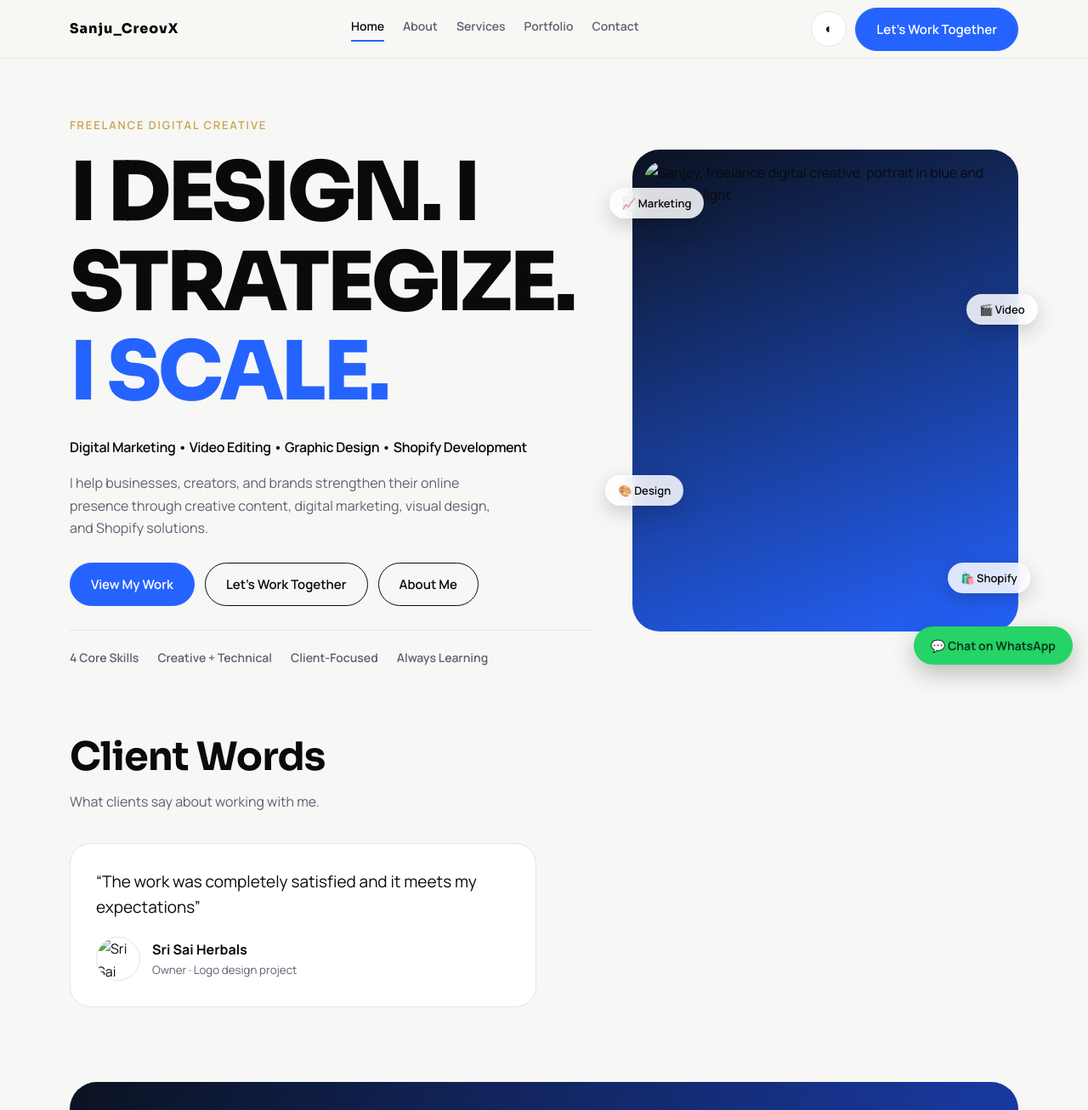
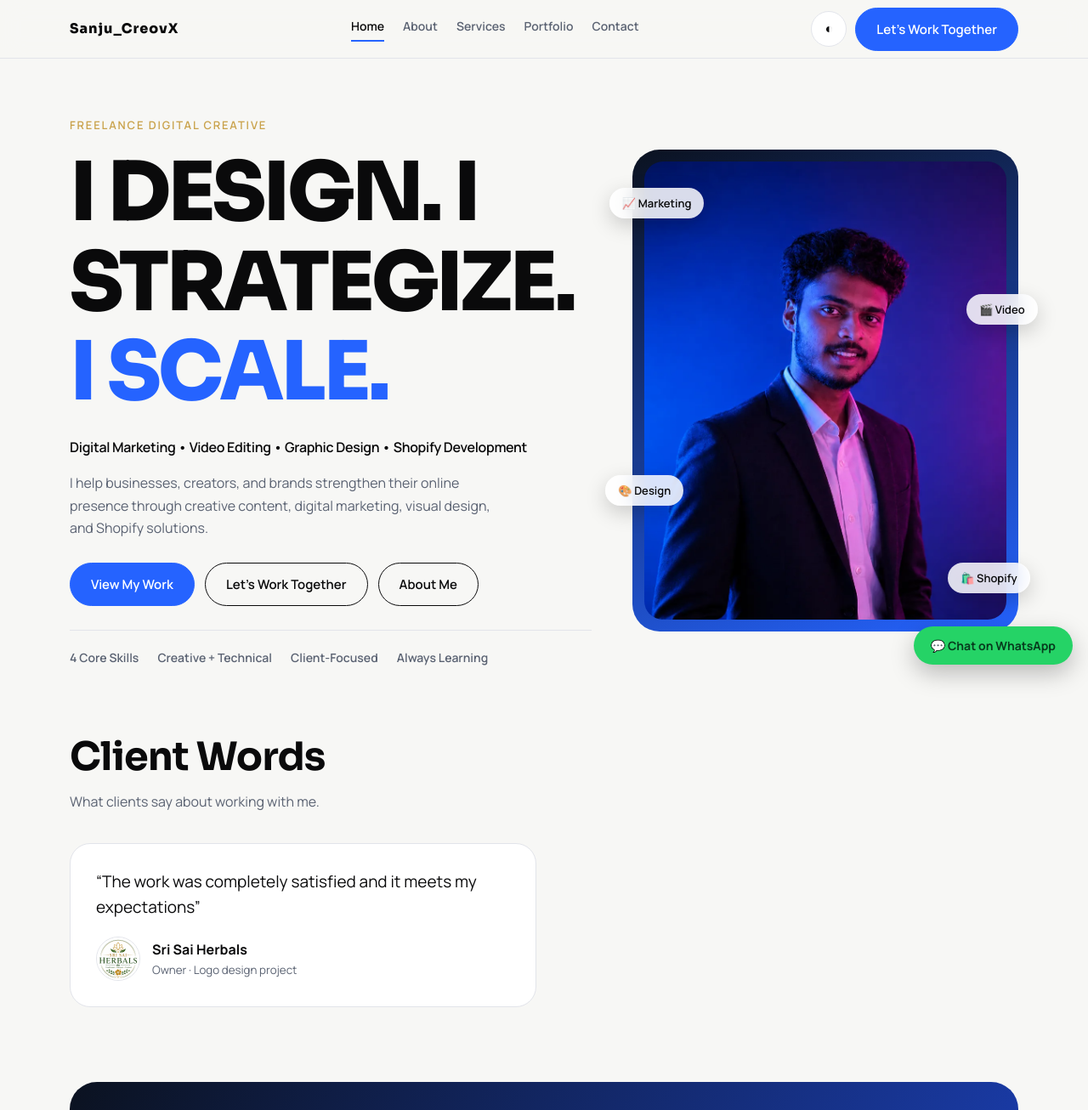
Before and after one commit to sanjey0508-ship-it/sanjeyyyyy, a plain HTML site: page index.html in a window 1280 px wide. Shown: the top 1306 px of the page at 85% size. Drawn offline with Linux system fonts and the light colour scheme.

Commit message:
Add files via upload

```diff
--- a/index.html
+++ b/index.html
@@ -15,17 +15,17 @@
 <meta property="og:title" content="Sanjey | Freelance Digital Marketing, Video Editing &amp; Shopify">
 <meta property="og:description" content="Freelance digital creative offering digital marketing, video editing, graphic design and Shopify store development for brands, creators and small businesses.">
 <meta property="og:url" content="https://sanjeyyyyy.vercel.app/">
-<meta property="og:image" content="https://sanjeyyyyy.vercel.app/images/og-image.png">
+<meta property="og:image" content="https://sanjeyyyyy.vercel.app/og-image.png">
 <meta property="og:image:width" content="1200"><meta property="og:image:height" content="630">
 <meta property="og:locale" content="en_IN">
 <meta name="twitter:card" content="summary_large_image">
 <meta name="twitter:title" content="Sanjey | Freelance Digital Marketing, Video Editing &amp; Shopify">
 <meta name="twitter:description" content="Freelance digital creative offering digital marketing, video editing, graphic design and Shopify store development for brands, creators and small businesses.">
-<meta name="twitter:image" content="https://sanjeyyyyy.vercel.app/images/og-image.png">
+<meta name="twitter:image" content="https://sanjeyyyyy.vercel.app/og-image.png">
 <link rel="icon" href="favicon.svg" type="image/svg+xml">
 <link rel="apple-touch-icon" href="apple-touch-icon.png">
-<link rel="preload" as="image" href="images/sanjey-neon.webp" fetchpriority="high">
-<script type="application/ld+json">{"@context":"https://schema.org","@graph":[{"@type":"WebSite","@id":"https://sanjeyyyyy.vercel.app/#website","url":"https://sanjeyyyyy.vercel.app/","name":"Sanjey","inLanguage":"en-IN"},{"@type":["Person","ProfessionalService"],"@id":"https://sanjeyyyyy.vercel.app/#sanjey","name":"Sanjey","url":"https://sanjeyyyyy.vercel.app/","image":"https://sanjeyyyyy.vercel.app/images/sanjey-neon.webp","jobTitle":"Freelance Digital Creative","description":"Freelance digital creative offering digital marketing, video editing, graphic design and Shopify store development for brands, creators and small businesses.","areaServed":"IN","knowsAbout":["Digital Marketing","Video Editing","Graphic Design","Shopify Development","Social Media Marketing","Meta Ads"],"sameAs":["https://instagram.com/Sanjuu_CreovX"],"hasOfferCatalog":{"@type":"OfferCatalog","name":"Services","itemListElement":[{"@type":"Offer","itemOffered":{"@type":"Service","name":"Digital Marketing"}},{"@type":"Offer","itemOffered":{"@type":"Service","name":"Video Editing"}},{"@type":"Offer","itemOffered":{"@type":"Service","name":"Graphic Design"}},{"@type":"Offer","itemOffered":{"@type":"Service","name":"Shopify Development"}}]}}]}</script>
+<link rel="preload" as="image" href="sanjey-neon.webp" fetchpriority="high">
+<script type="application/ld+json">{"@context":"https://schema.org","@graph":[{"@type":"WebSite","@id":"https://sanjeyyyyy.vercel.app/#website","url":"https://sanjeyyyyy.vercel.app/","name":"Sanjey","inLanguage":"en-IN"},{"@type":["Person","ProfessionalService"],"@id":"https://sanjeyyyyy.vercel.app/#sanjey","name":"Sanjey","url":"https://sanjeyyyyy.vercel.app/","image":"https://sanjeyyyyy.vercel.app/sanjey-neon.webp","jobTitle":"Freelance Digital Creative","description":"Freelance digital creative offering digital marketing, video editing, graphic design and Shopify store development for brands, creators and small businesses.","areaServed":"IN","knowsAbout":["Digital Marketing","Video Editing","Graphic Design","Shopify Development","Social Media Marketing","Meta Ads"],"sameAs":["https://instagram.com/Sanjuu_CreovX"],"hasOfferCatalog":{"@type":"OfferCatalog","name":"Services","itemListElement":[{"@type":"Offer","itemOffered":{"@type":"Service","name":"Digital Marketing"}},{"@type":"Offer","itemOffered":{"@type":"Service","name":"Video Editing"}},{"@type":"Offer","itemOffered":{"@type":"Service","name":"Graphic Design"}},{"@type":"Offer","itemOffered":{"@type":"Service","name":"Shopify Development"}}]}}]}</script>
 
 </head>
 <body>
@@ -44,13 +44,13 @@
 <div class="ctas"><a class="btn p" href="portfolio.html">View My Work</a><a class="btn" href="contact.html">Let's Work Together</a><a class="btn" href="about.html">About Me</a></div>
 <div class="trust"><span>4 Core Skills</span><span>Creative + Technical</span><span>Client-Focused</span><span>Always Learning</span></div>
 </div>
-<div class="pic"><img src="images/sanjey-neon.webp" width="899" height="1200" alt="Sanjey, freelance digital creative, portrait in blue and magenta light" fetchpriority="high">
+<div class="pic"><img src="sanjey-neon.webp" width="899" height="1200" alt="Sanjey, freelance digital creative, portrait in blue and magenta light" fetchpriority="high">
 <span class="chip c1">📈 Marketing</span><span class="chip c2">🎬 Video</span><span class="chip c3">🎨 Design</span><span class="chip c4">🛍️ Shopify</span></div>
 </div></header>
 
 <section id="testimonials" style="padding-top:0"><div class="wrap rv">
 <h2>Client Words</h2><p class="sub">What clients say about working with me.</p>
-<div class="grid g2" id="testi"><figure class="card tq"><blockquote>“The work was completely satisfied and it meets my expectations”</blockquote><figcaption><img src="images/sri-sai-herbals-logo.webp" alt="Sri Sai Herbals logo"><span><b>Sri Sai Herbals</b><small>Owner · Logo design project</small></span></figcaption></figure></div>
+<div class="grid g2" id="testi"><figure class="card tq"><blockquote>“The work was completely satisfied and it meets my expectations”</blockquote><figcaption><img src="sri-sai-herbals-logo.webp" alt="Sri Sai Herbals logo"><span><b>Sri Sai Herbals</b><small>Owner · Logo design project</small></span></figcaption></figure></div>
 </div></section>
 
 <section style="padding-top:0"><div class="wrap rv"><div class="quote"><h2>Need a custom project?</h2><p>Every project is different. Tell me what you're looking to build, and I'll provide a suitable scope and quote.</p><a class="btn" href="contact.html">Request a Quote</a></div></div></section>
--- a/main.js
+++ b/main.js
@@ -13,7 +13,7 @@ const SKILLS = {Marketing:["Social Media Marketing","SEO","Meta Ads","Content St
 const TOOLS = [["Canva",1],["CapCut",1],["Photoshop",1],["Premiere Pro",1],["Meta Ads Manager",1],["Google Analytics",1],["Shopify",1],["Liquid",1],["Figma",1],["ChatGPT / AI tools",1]]; // set 0 to hide a tool
 /* Add a project = add one line. cat: Marketing | Video | Design | Shopify. Set sample:0 and a link when it's real. */
 const PROJECTS = [
- {t:"Sri Sai Herbals: Brand Logo",cat:"Design",d:"Logo design for an Ayurvedic herbal brand, built around a lotus, hibiscus and leaf motif in green and gold.",tools:["Brand Identity","Logo Design"],sample:0,img:"images/sri-sai-herbals-logo.webp",note:"Client project · Logo only",g:"#15803d,#c9a24b",link:""},
+ {t:"Sri Sai Herbals: Brand Logo",cat:"Design",d:"Logo design for an Ayurvedic herbal brand, built around a lotus, hibiscus and leaf motif in green and gold.",tools:["Brand Identity","Logo Design"],sample:0,img:"sri-sai-herbals-logo.webp",note:"Client project · Logo only",g:"#15803d,#c9a24b",link:""},
  {t:"Social Media Campaign",cat:"Marketing",d:"Concept campaign plan with content calendar and ad creatives.",tools:["Canva","Meta Ads"],sample:1,g:"#2563ff,#0b1220",link:""},
  {t:"Instagram Reels Project",cat:"Video",d:"Short-form edit with captions, transitions and sound design.",tools:["CapCut","Premiere Pro"],sample:1,g:"#0b1220,#6d28d9",link:""},
  {t:"Brand Social Media Kit",cat:"Design",d:"Post, story and highlight templates for a sample brand.",tools:["Photoshop","Figma"],sample:1,g:"#c9a24b,#0b1220",link:""},
@@ -22,7 +22,7 @@ const PROJECTS = [
  {t:"Product Promotion Campaign",cat:"Marketing",d:"Launch concept across Instagram and paid ads.",tools:["Meta Ads","Analytics"],sample:1,g:"#15803d,#0b1220",link:""}];
 /* Testimonials: paste the client's REAL words in q:"..." . Entries with empty q stay hidden. */
 const TESTIMONIALS = [
- {q:"The work was completely satisfied and it meets my expectations",n:"Sri Sai Herbals",r:"Owner · Logo design project",img:"images/sri-sai-herbals-logo.webp"}];
+ {q:"The work was completely satisfied and it meets my expectations",n:"Sri Sai Herbals",r:"Owner · Logo design project",img:"sri-sai-herbals-logo.webp"}];
 const STEPS = [["Discover","Understand the client's business, audience, goals, and requirements."],["Plan","Develop the creative direction, strategy, and project plan."],["Create","Design, edit, develop, or execute the required solution."],["Refine","Review the work and make improvements based on feedback."],["Deliver","Deliver the final project in the required format."]];
 const WHY = [["Creative + Technical","Combining design, marketing, editing, and development skills."],["Client-Focused","Understanding the objective before creating the solution."],["Continuous Learning","Constantly improving skills and exploring new digital tools."],["Flexible","Able to work across different digital requirements."]];
 const WHO = ["Small Businesses","Startups","Personal Brands","Content Creators","E-commerce Businesses","Local Businesses","Student Entrepreneurs","Online Brands"];
--- a/style.css
+++ b/style.css
@@ -80,3 +80,4 @@ footer .wrap{display:flex;flex-wrap:wrap;gap:18px;justify-content:space-between;
 section h1{font-size:clamp(28px,4.4vw,46px);letter-spacing:-.02em;margin-bottom:14px}h2.line{font-size:inherit;line-height:1.65;font-family:Manrope,system-ui,sans-serif}
 @media(max-width:960px){.links a.on{border-bottom:0;padding-bottom:6px;color:var(--blue)}}body.menu-open .wa{display:none}
 .pic img{object-position:center 18%}
+img{height:auto}.pic img{height:100%}.about img{height:auto;width:100%;aspect-ratio:1;max-height:560px}
```
Also changed, not shown: about.html (+3 -3 lines), contact.html (+2 -2 lines), portfolio.html (+3 -3 lines), services.html (+2 -2 lines), og-image.png (added), sanjey-neon.webp (added), sanjey.webp (added), sri-sai-herbals-logo.webp (added), vercel.json.
